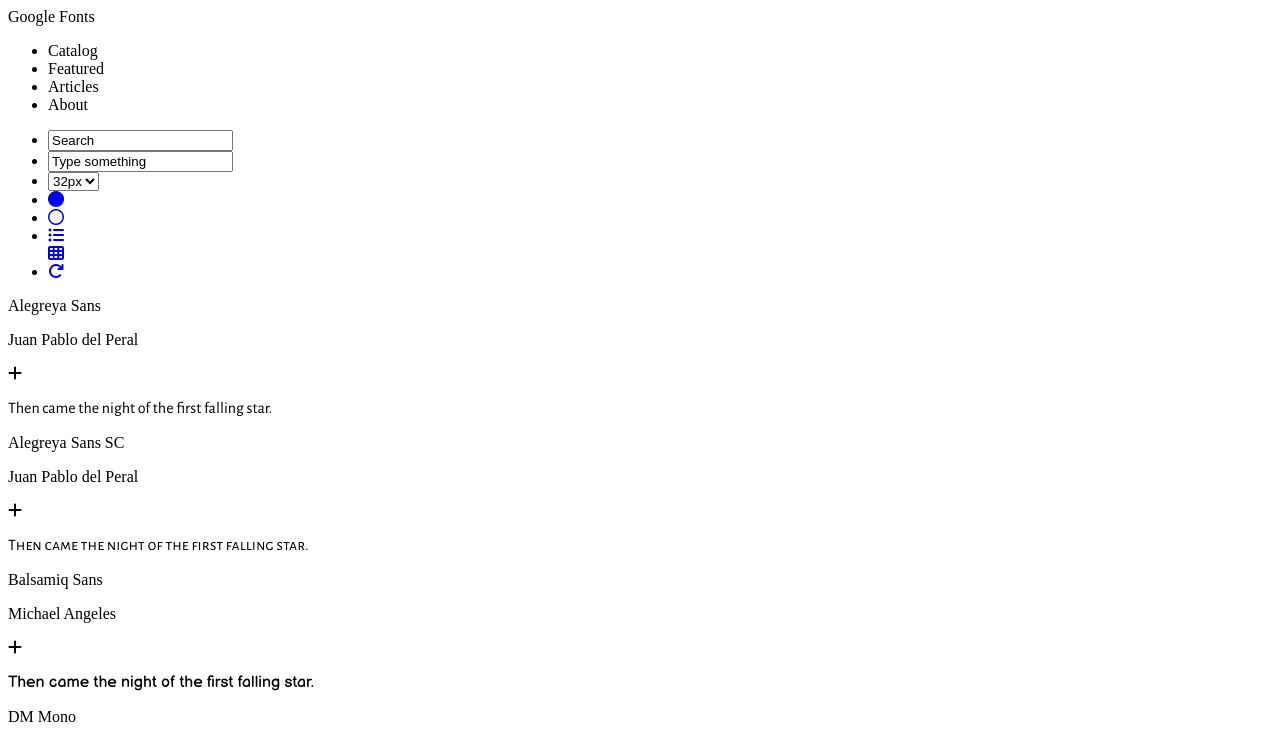
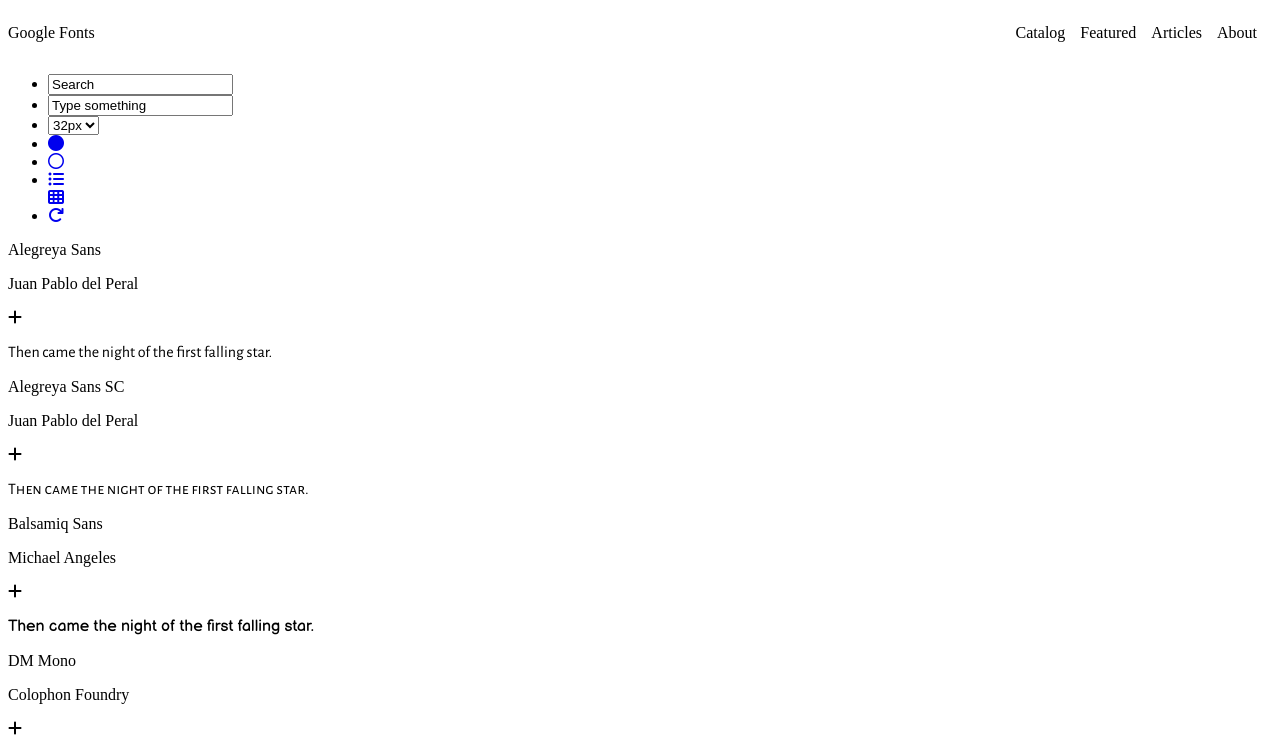
Before and after one commit to chingu-voyages/v19-toucans-team-03, a plain HTML site: page index.html in a window 1280 px wide. Shown: the top 739 px of the page. Drawn offline with nearby package versions, Linux system fonts and the light colour scheme.

Commit message:
Update navbar style

```diff
--- a/index.html
+++ b/index.html
@@ -13,9 +13,9 @@
 
   <body>
     <header>
-      Google Fonts
-      <nav>
-        <ul>
+      <nav class="navbar">
+        <p class="nav-title">Google Fonts</p>
+        <ul class="nav-links">
           <li>Catalog</li>
           <li>Featured</li>
           <li>Articles</li>
--- a/style.css
+++ b/style.css
@@ -0,0 +1,24 @@
+.navbar {
+  width: 100%;
+  align-items: center;
+}
+
+.nav-title {
+  display: inline-block;
+}
+
+.navbar {
+  display: flex;
+  justify-content: space-between;
+}
+
+.nav-links {
+  display: flex;
+  padding-left: 0;
+}
+
+.nav-links li {
+  display: inline-block;
+  list-style-type: none;
+  margin-right: 15px;
+}
```
